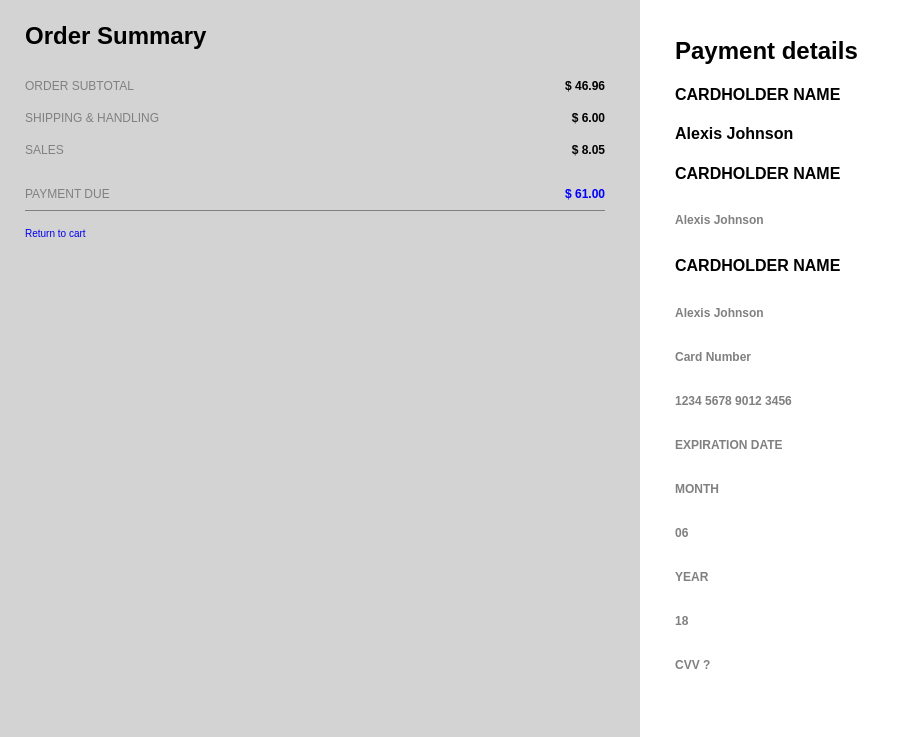
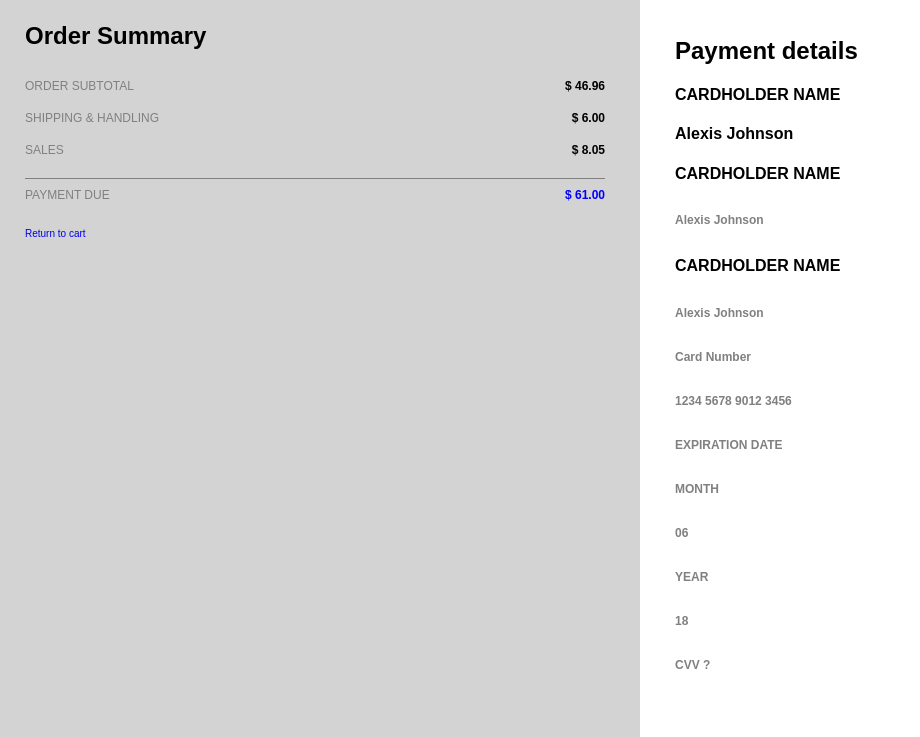
Before and after one commit to Faeranduil/Faeranduil.github.io, a plain HTML site: page ice checkout/index.html in a window 1280 px wide. Shown: the part 119-856 px from the top of the page, without its empty margins (0-920 px from the left). Drawn offline with Linux system fonts and the light colour scheme; a script that the page names is missing; some icons are missing.

Commit message:
top border

```diff
--- a/ice checkout/css/checkout.css
+++ b/ice checkout/css/checkout.css
@@ -28,7 +28,7 @@ p{
    color: grey;
 }
 .bord {
-   border-bottom: 1px solid grey;
+   border-top: 1px solid grey;
 }
 .pay{
    border
```
